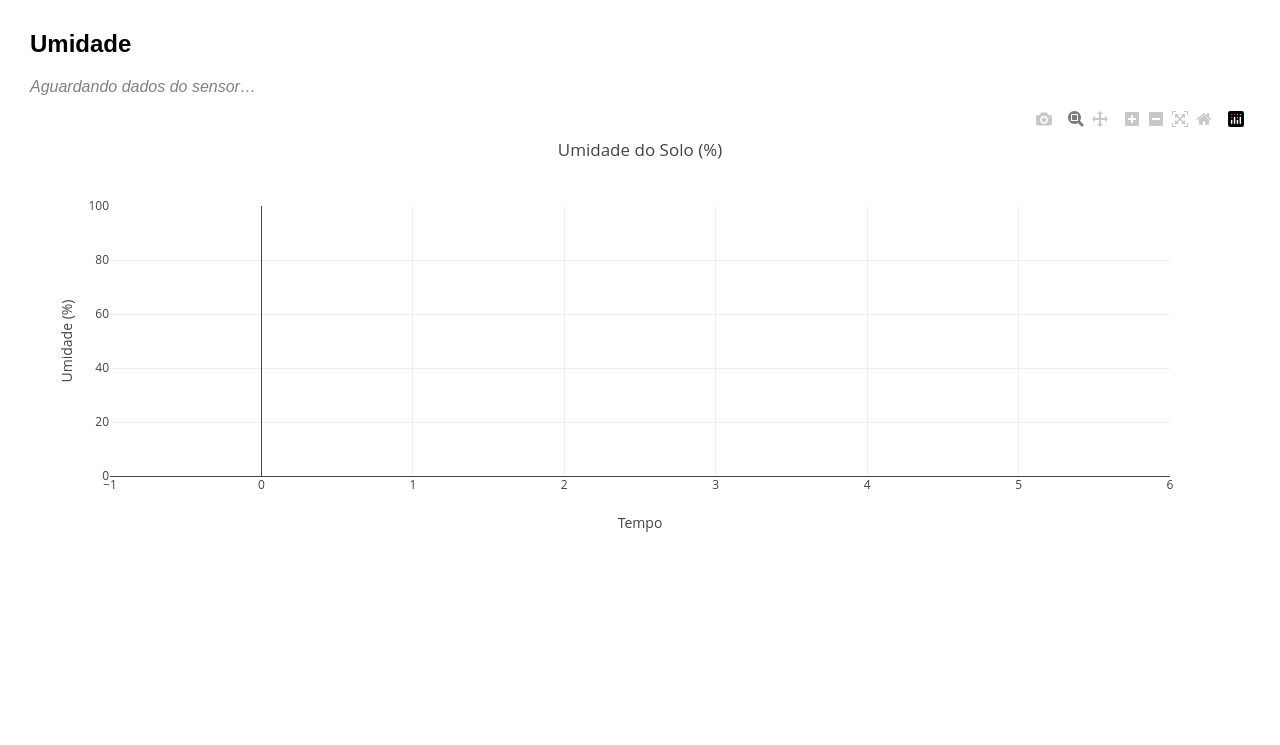
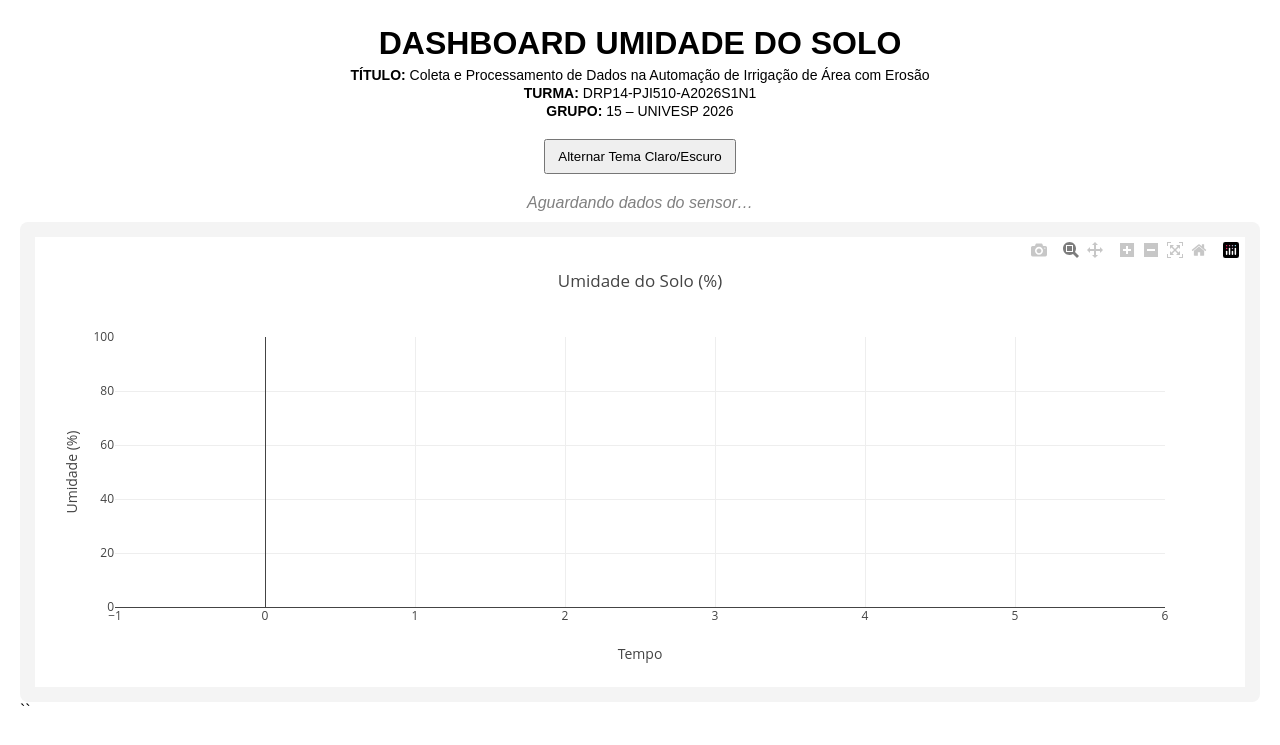
Before and after one commit to Sportreviso/dashboard_API-REST, a Flask app: page / in a window 1280 px wide. Shown: the top 745 px of the page. Run offline with Flask 3, Linux system fonts and the light colour scheme; data that the repository does not hold is empty; some libraries are stand-ins or nearby versions.

Commit message:
✅ templates/dashboard.html — VERSÃO FINAL MELHORADA
🎨 Visual

Tema claro / escuro com 1 clique
Layout organizado em “cards”
Cabeçalho institucional (PI / UNIVESP)

📊 Gráfico

Atualiza automaticamente a cada 10 s
Valores negativos aparecem em vermelho
Mensagem amigável quando não há dados

🎓 Valor acadêmico
Isso demonstra:

Usabilidade
Tratamento de exceções
Interface profissional
Boa prática em sistemas IoT

```diff
--- a/templates/dashboard.html
+++ b/templates/dashboard.html
@@ -2,35 +2,98 @@
 <html lang="pt-br">
 <head>
     <meta charset="UTF-8">
-    <title>Dashboard – Umidade do Solo</title>
+    <title>Dashboard Umidade do Solo</title>
 
     <script src="https://cdn.plot.ly/plotly-latest.min.js"></script>
 
     <style>
+        :root {
+            --bg-color: #ffffff;
+            --text-color: #000000;
+            --card-color: #f4f4f4;
+        }
+
+        body.dark {
+            --bg-color: #121212;
+            --text-color: #ffffff;
+            --card-color: #1e1e1e;
+        }
+
         body {
+            background-color: var(--bg-color);
+            color: var(--text-color);
             font-family: Arial, sans-serif;
-            margin: 30px;
+            margin: 0;
+            padding: 20px;
         }
+
+        .header {
+            text-align: center;
+            margin-bottom: 20px;
+        }
+
+        .header h1 {
+            margin: 5px 0;
+        }
+
+        .header h3 {
+            margin: 2px 0;
+            font-weight: normal;
+            font-size: 14px;
+        }
+
+        .controls {
+            text-align: center;
+            margin-bottom: 20px;
+        }
+
+        button {
+            padding: 8px 12px;
+            cursor: pointer;
+        }
+
         #mensagem {
             color: gray;
             font-style: italic;
+            text-align: center;
             margin-bottom: 10px;
+        }
+
+        .card {
+            background-color: var(--card-color);
+            padding: 15px;
+            border-radius: 8px;
         }
     </style>
 </head>
 
 <body>
-    <h2>Umidade</h2>
+    <!-- CABEÇALHO -->
+    <div class="header">
+        <h1>DASHBOARD UMIDADE DO SOLO</h1>
+        <h3><strong>TÍTULO:</strong> Coleta e Processamento de Dados na Automação de Irrigação de Área com Erosão</h3>
+        <h3><strong>TURMA:</strong> DRP14-PJI510-A2026S1N1</h3>
+        <h3><strong>GRUPO:</strong> 15 – UNIVESP 2026</h3>
+    </div>
 
-    <!-- Mensagem exibida quando não há dados -->
-    <p id="mensagem">
-        Aguardando dados do sensor…
-    </p>
+    <!-- CONTROLES -->
+    <div class="controls">
+        <button onclick="alternarTema()">Alternar Tema Claro/Escuro</button>
+    </div>
 
-    <!-- Gráfico -->
-    <div id="grafico"></div>
+    <!-- MENSAGEM SEM DADOS -->
+    <p id="mensagem">Aguardando dados do sensor…</p>
+
+    <!-- GRÁFICO -->
+    <div class="card">
+        <div id="grafico"></div>
+    </div>
 
     <script>
+        function alternarTema() {
+            document.body.classList.toggle("dark");
+        }
+
         function carregarDados() {
             fetch('/data')
                 .then(r => r.json())
@@ -38,12 +101,17 @@
                     const grafico = JSON.parse(d[0]);
                     const mensagem = document.getElementById("mensagem");
 
-                    // Verifica se existem dados
+                    // Verifica se há dados
                     if (grafico.data[0].x.length > 0) {
                         mensagem.style.display = "none";
                     } else {
                         mensagem.style.display = "block";
                     }
+
+                    // Cor vermelha automática para valores negativos
+                    grafico.data[0].marker = {
+                        color: grafico.data[0].y.map(v => v < 0 ? 'red' : 'green')
+                    };
 
                     Plotly.newPlot('grafico', grafico.data, grafico.layout);
                 })
@@ -52,11 +120,12 @@
                 });
         }
 
-        // Carrega ao abrir a página
+        // Primeira carga
         carregarDados();
 
-        // Atualiza automaticamente a cada 10 segundos
+        // Atualização automática a cada 10 segundos
         setInterval(carregarDados, 10000);
     </script>
 </body>
 </html>
+``
```
